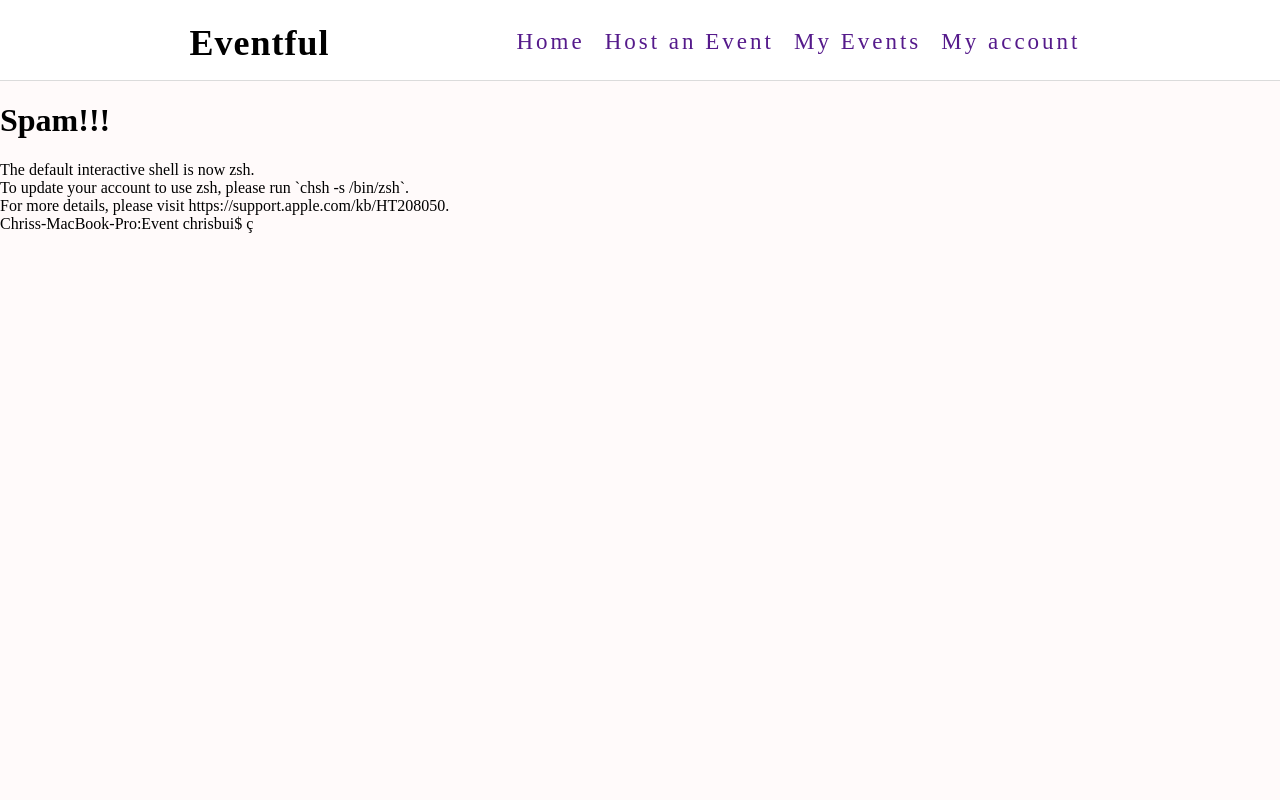
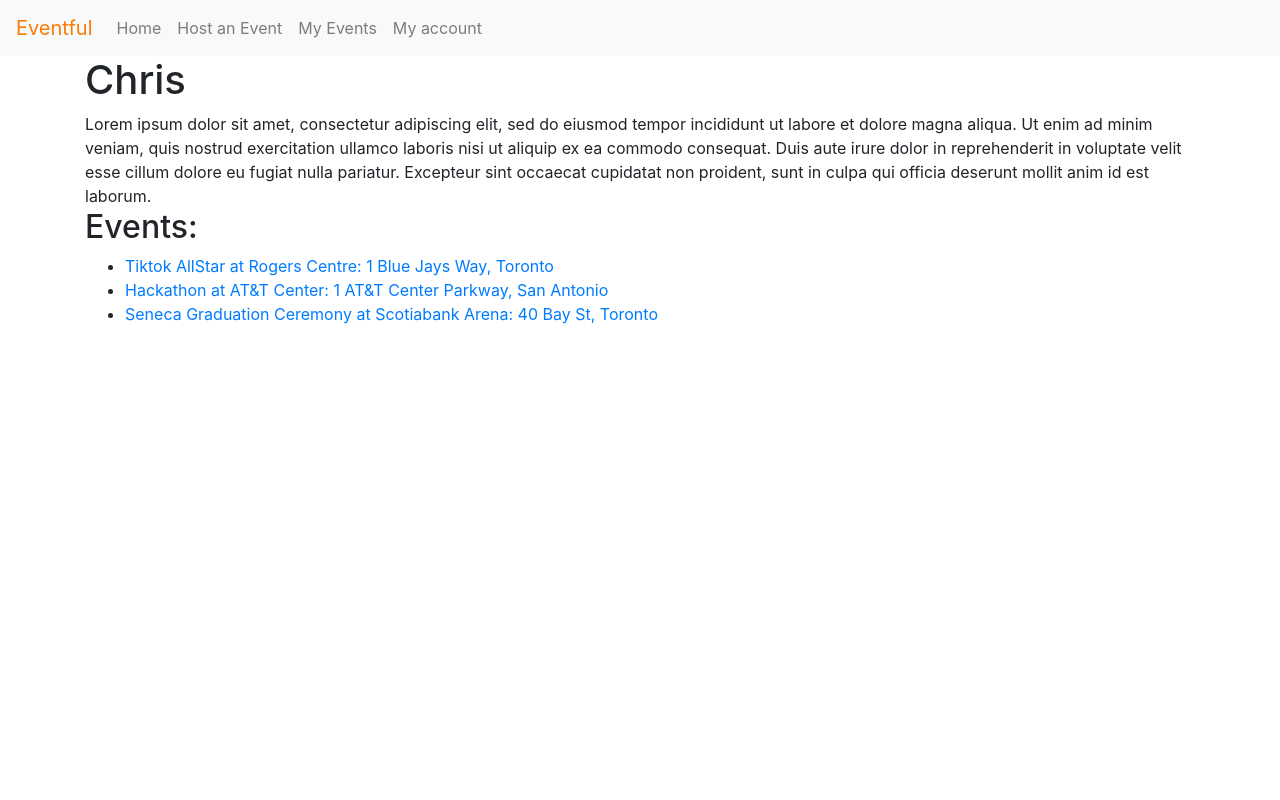
Before and after one commit to DukeManh/Eventful, a Django app: page / in a window 1280 px wide. Run offline with Django 3.2, Linux system fonts and the light colour scheme; data comes from the database, SQL or seed files in the repository; some libraries are stand-ins or nearby versions.

Commit message:
add models, basic structures

```diff
--- a/Event/Home/admin.py
+++ b/Event/Home/admin.py
@@ -1,6 +1,7 @@
 from django.contrib import admin
-
 # Register your models here.
 from .models import *
 
 admin.site.register(Event)
+admin.site.register(Booking)
+admin.site.register(Venue)
--- a/Event/Home/models.py
+++ b/Event/Home/models.py
@@ -1,12 +1,37 @@
 from django.db import models
-
+from django.contrib.auth.models import User
 # Create your models here.
 
 
-class Event(models.Model):
-    name = models.CharField(max_length=150)
-    organizer = models.CharField(
-        max_length=150, null=True, verbose_name="Organizer Name")
+class Venue(models.Model):
+    title = models.CharField(max_length=150)
+    address = models.CharField(max_length=150)
+    city = models.CharField(max_length=20)
 
     def __str__(self):
-        return f"{self.name} was organized by {self.organizer}"
+        return f'{self.title}: {self.address}, {self.city}'
+
+
+class Event(models.Model):
+    title = models.CharField(max_length=100)
+    venue = models.ForeignKey(Venue, on_delete=models.CASCADE)
+    organizer = models.ManyToManyField(User, help_text='add organizer')
+    date = models.DateField(
+        auto_now=False, auto_now_add=False, verbose_name='Start Date')
+    time = models.TimeField(verbose_name='Start time', auto_now=False)
+    fee = models.DecimalField(max_digits=5, decimal_places=2)
+
+    def __str__(self):
+        return f'{self.title} at {self.venue}'
+
+
+class Booking(models.Model):
+    event = models.ForeignKey(Event, on_delete=models.CASCADE)
+    booked_on = models.DateField(
+        auto_now=True, auto_now_add=False, verbose_name='Book date')
+    booker = models.ForeignKey(User, on_delete=models.CASCADE)
+    ticketNum = models.IntegerField(
+        verbose_name="Numbers of Ticket", default=1)
+
+    def __str__(self):
+        return f'{self.booker} booked {self.event} on {self.booked_on}'
--- a/Event/Home/static/Home/style.css
+++ b/Event/Home/static/Home/style.css
@@ -1,90 +1,2 @@
-html,
-body {
-    margin: 0;
-    width: 100%;
-    height: 100%;
-    background-color: snow;
+.container {
 }
-
-nav {
-    background-color: white;
-    z-index: 999;
-    border-bottom: 1px solid #dbdbdb;
-    letter-spacing: 4px;
-    height: 80px;
-}
-
-.navContainer {
-    margin: 0 auto;
-    padding: 0 15p;
-}
-
-@media (min-width: 851px) {
-    .navContainer {
-        width: 901px;
-    }
-
-    .navList ul li a {
-        font-size: 23px;
-    }
-
-    .navContainer .navLogo h1 {
-        font-size: 36px;
-    }
-}
-
-@media screen and (max-width: 850px) {
-    .navList {
-        font-size: 2.7vw;
-        margin-bottom: 5px;
-    }
-
-    .navList ul li a {
-        text-decoration: none;
-        letter-spacing: 1px;
-        margin: 0px;
-    }
-
-    .navContainer .navLogo h1 {
-        font-size: 5vw;
-    }
-}
-
-.navContainer .navLogo h1 {
-    letter-spacing: 1px;
-    color: black;
-    line-height: 1.3;
-    margin-top: 20px;
-    margin-bottom: 10px;
-}
-
-.navLogo {
-    float: left;
-    width: 15%;
-}
-
-.navList {
-    float: right;
-    width: 85%;
-    line-height: 52px;
-}
-
-.navList ul {
-    display: flex;
-    flex-direction: row;
-    flex-wrap: nowrap;
-    justify-content: flex-end;
-}
-
-.navList ul li a {
-    text-decoration: none;
-    letter-spacing: 3px;
-}
-
-.navList ul li {
-    margin: 0 10px;
-}
-
-.navList ul {
-    list-style-type: none;
-}
--- a/Event/Home/templates/home/base.html
+++ b/Event/Home/templates/home/base.html
@@ -1,32 +1,34 @@
 <!DOCTYPE html>
 <html>
-
   <head>
-    {% load static %}
-    {% block title %}
-    {% endblock %}
+    {% load static %} {% block title %} {% endblock %}
+    <meta name="viewport" content="width=device-width, initial-scale=1" />
+    <link
+      rel="stylesheet"
+      href="https://maxcdn.bootstrapcdn.com/bootstrap/4.4.1/css/bootstrap.min.css"
+    />
+    <script src="https://ajax.googleapis.com/ajax/libs/jquery/3.4.1/jquery.min.js"></script>
+    <script src="https://cdnjs.cloudflare.com/ajax/libs/popper.js/1.16.0/umd/popper.min.js"></script>
+    <script src="https://maxcdn.bootstrapcdn.com/bootstrap/4.4.1/js/bootstrap.min.js"></script>
     <link rel="stylesheet" href="{% static 'home/style.css' %}" />
-    <meta name="viewport" content="width=device-width, initial-scale=1" />
   </head>
 
-<body class="bodyWrap">
-    <nav>
-        <div class="navContainer">
-            <div class="navLogo">
-                <h1>Eventful</h1>
-            </div>
-            <div class="navList">
-                <ul>
-                    <li><a href="">Home</a></li>
-                    <li><a href="">Host an Event</a></li>
-                    <li><a href="">My Events</a></li>
-                    <li><a href="">My account</a></li>
+  <body class="">
+    <nav id="navDuc" class="navbar navbar-expand-lg navbar-light bg-light" >
+      <button class="navbar-toggler" type="button" data-toggle="collapse" data-target="#collapsibleNavbar" aria-controls="collapsibleNavbar" aria-expanded="false" aria-label="Toggle navigation">
+        <span class="navbar-toggler-icon"></span>
+      </button>
+      <a href="#" class="navbar-brand" style="color: #fc7b03;">Eventful</a>
+        <div class="collapse navbar-collapse bg-light" id="collapsibleNavbar">
+        <ul class="navbar-nav mr-auto mt-2 mt-lg-0">
+          <li class="nav-item"><a class="nav-link" href="{% url 'homepage' %}">Home</a></li>
+          <li class="nav-item"><a class="nav-link" href="">Host an Event</a></li>
+          <li class="nav-item"><a class="nav-link" href="">My Events</a></li>
+          <li class="nav-item"><a class="nav-link" href="">My account</a></li>
         </ul>
         </div>
       </div>
     </nav>
-    {% block content%}
-    {% endblock %}
+    {% block content%} {% endblock %}
   </body>
-
 </html>
--- a/Event/Home/templates/home/index.html
+++ b/Event/Home/templates/home/index.html
@@ -1,11 +1,19 @@
-{% extends 'home/base.html' %}
-{% block content%}
-<h1>Spam!!!
-</h1>
-<p>
-    The default interactive shell is now zsh. <br>
-    To update your account to use zsh, please run `chsh -s /bin/zsh`.<br>
-    For more details, please visit https://support.apple.com/kb/HT208050.<br>
-    Chriss-MacBook-Pro:Event chrisbui$ ç<br>
-</p>
+{% extends 'home/base.html' %} {% block content%}
+<div class="container">
+  <h1>{{ admin }}</h1>
+  <div>
+    Lorem ipsum dolor sit amet, consectetur adipiscing elit, sed do eiusmod
+    tempor incididunt ut labore et dolore magna aliqua. Ut enim ad minim veniam,
+    quis nostrud exercitation ullamco laboris nisi ut aliquip ex ea commodo
+    consequat. Duis aute irure dolor in reprehenderit in voluptate velit esse
+    cillum dolore eu fugiat nulla pariatur. Excepteur sint occaecat cupidatat
+    non proident, sunt in culpa qui officia deserunt mollit anim id est laborum.
+  </div>
+  <h2>Events:</h2>
+  <ul>
+    {%for event in events%}
+    <li><a href="{% url 'event' event.id%}">{{event}}</a></li>
+    {%endfor%}
+  </ul>
+</div>
 {% endblock %}
--- a/Event/Home/urls.py
+++ b/Event/Home/urls.py
@@ -3,7 +3,6 @@ from django.urls import path
 
 urlpatterns = [
     path("", views.homepage, name="Home"),
-    path("home/", views.homepage, name="greet"),
-    path("home/<str:name>", views.greet, name="greet"),
-    path("test/", views.test, name="test")
+    path("home/", views.greet, name="greet"),
+    path("event/<int:id>", views.event, name="event")
 ]
--- a/Event/Home/views.py
+++ b/Event/Home/views.py
@@ -1,23 +1,35 @@
 from django.http import HttpResponse
 from django.shortcuts import render
+from Home.models import *
 
 # Create your views here.
 
 
 def index(request):
-    return HttpResponse("TEsting")
+    return HttpResponse("Under development sorry")
 
 
-def greet(request, name):
+def greet(request):
     return render(request, "home/List.html", {
         "fruits": ["kiwi", "jackfruit", "mango"],
-        "name": name
     })
 
 
 def homepage(request):
-    return render(request, "home/index.html")
+    events = Event.objects.all()
+    context = {
+        'admin': 'Chris',
+        'events': events,
+    }
+    return render(request, "home/index.html", context=context)
 
 
-def test(request):
-    return render(request, "home/base.html")
+def event(request, id):
+    try:
+        event = Event.objects.get(pk=id)
+    except Event.DoesNotExist:
+        event = None
+    context = {
+        'event': event,
+    }
+    return render(request, "home/event.html", context=context)
--- a/Event/users/urls.py
+++ b/Event/users/urls.py
@@ -4,7 +4,7 @@ from . import views
 
 urlpatterns = [
     path("index", views.index, name="index"),
-    path("", views.index, name="index"),
+    path("", views.index, name="homepage"),
     path("login", views.login_view, name="login"),
     path("signup", views.signup_view, name="signup"),
     path("logout", views.logout_view, name="logout")
--- a/Event/users/views.py
+++ b/Event/users/views.py
@@ -6,7 +6,6 @@ from django.urls import reverse
 
 
 def index(request):
-    print("shit")
     if not request.user.is_authenticated:
         return HttpResponseRedirect(reverse("login"))
     return HttpResponse("dafs")
@@ -22,7 +21,6 @@ def signup_view(request):
 
 def login_view(request):
     if request.method == "POST":
-        print("shit")
         username = request.POST["Username"]
         password = request.POST["Password"]
         user = authenticate(request, username=username, password=password)
```
Also changed, not shown: Event/Home/templates/home/event.html (added, +16 -0 lines), Event/Home/migrations/0004_delete_event.py (added), Event/Home/migrations/0005_auto_20200414_0404.py (added), Event/Home/migrations/0006_auto_20200415_0457.py (added), Event/Home/migrations/0007_auto_20200415_0535.py (added), Event/Home/migrations/0008_auto_20200415_2105.py (added), Event/Home/migrations/0009_auto_20200415_2106.py (added), Event/db.sqlite3, 1 other file. Lines whose indentation alone changed are shown as unchanged.
